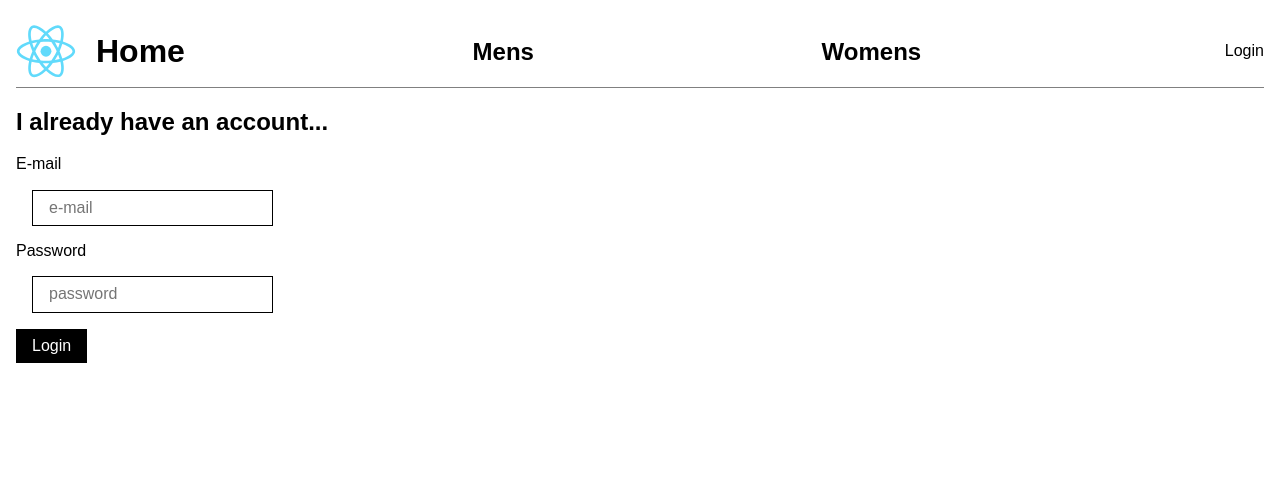
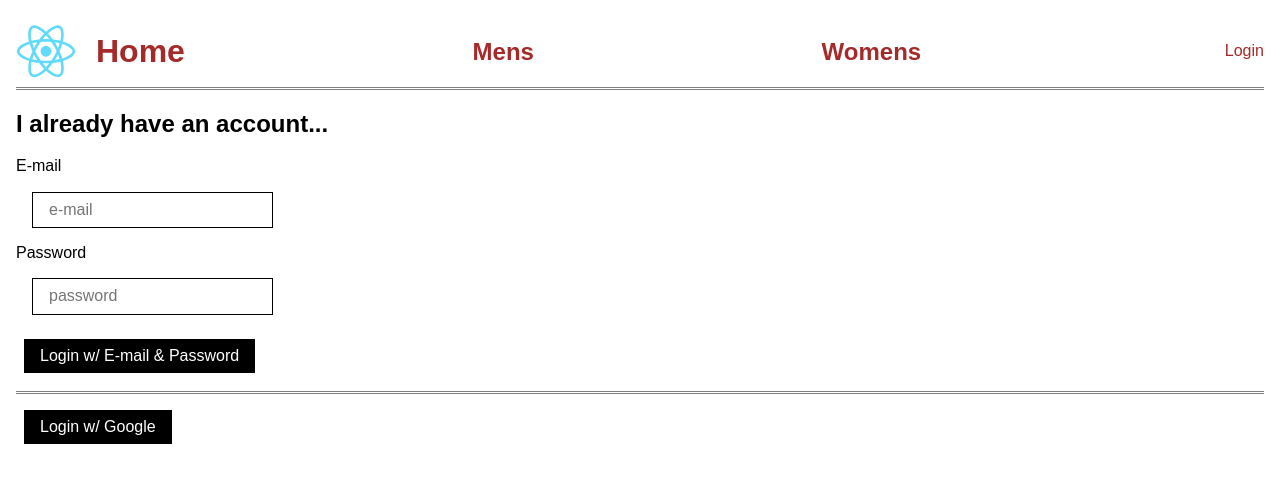
Before and after one commit to brewster1134/ecommerce, a React (Create React App) app: page /login in a window 1280 px wide. Shown: the top 482 px of the page. Built offline with nearby package versions, Linux system fonts and the light colour scheme; no server answers.

Commit message:
firebase w/ basic auth

```diff
--- a/package.json
+++ b/package.json
@@ -6,6 +6,7 @@
     "@testing-library/jest-dom": "^5",
     "@testing-library/react": "^10",
     "@testing-library/user-event": "^10",
+    "firebase": "^7.14.1",
     "react": "^16",
     "react-dom": "^16",
     "react-router-dom": "^5",
--- a/src/App.sass
+++ b/src/App.sass
@@ -2,13 +2,19 @@ body
   font-family: sans-serif
   padding: 1em
   color: black
-  a
+
+  hr
+    padding: 0.05em
+    border-width: 0 0 0.2em 0
+    border-style: double
+    border-color: grey
+
+  a,
+  .anchor
     text-decoration: none
-    color: black
-    &:active,
-    &:visited
-      color: brown
+    color: brown
     &:hover
+      cursor: pointer
       color: grey
 
   form
@@ -20,5 +26,8 @@ body
     button
       background-color: black
       padding: 0.5em 1em
+      margin: 0.5em
       border: none
       color: white
+      &:hover
+        cursor: pointer
--- a/src/app.jsx
+++ b/src/app.jsx
@@ -8,13 +8,35 @@ import HeaderComponent from './components/header.component.jsx'
 import HomePage from './pages/home.page.jsx'
 import LoginPage from './pages/login.page.jsx'
 import StoreData from './pages/store.data.json'
+import { auth } from './utils/firebase.js'
 
-const App = () => (
+class App extends React.Component {
+  authUnsubscribe = null // placeholder for firebase unsubscribe method
+  state = {
+    currentUser: null,
+  }
+
+  componentDidMount() {
+    this.authUnsubscribe = auth.onAuthStateChanged((user) => {
+      this.setState({ currentUser: user })
+    })
+  }
+
+  componentWillUnmount() {
+    this.authUnsubscribe()
+  }
+
+  render() {
+    return (
       <div className='ecommerce'>
-    <HeaderComponent />
+        <HeaderComponent currentUser={this.state.currentUser} />
 
         <Switch>
-      <Route exact path='/' component={() => <HomePage data={StoreData} />} />
+          <Route
+            exact
+            path='/'
+            component={() => <HomePage data={StoreData} />}
+          />
           <Route exact path='/login' component={LoginPage} />
 
           <Route
@@ -31,5 +53,7 @@ const App = () => (
         </Switch>
       </div>
     )
+  }
+}
 
 export default App
--- a/src/components/header.component.jsx
+++ b/src/components/header.component.jsx
@@ -1,10 +1,17 @@
 import React from 'react'
 import { Link } from 'react-router-dom'
+import { auth } from '../utils/firebase.js'
 
 import './header.styles.sass'
 import { ReactComponent as Logo } from '../assets/logo.svg'
 
-const HeaderComponent = () => (
+class HeaderComponent extends React.Component {
+  handleClick() {
+    auth.signOut()
+  }
+
+  render() {
+    return (
       <div className='component-header'>
         <Link className='component-header__home' to='/' key='home'>
           <Logo />
@@ -20,11 +27,22 @@ const HeaderComponent = () => (
         </Link>
 
         <div className='component-header__links'>
+          {this.props.currentUser ? (
+            <div>
+              <span>{this.props.currentUser.displayName}</span>
+              <div class='anchor' onClick={this.handleClick}>
+                Logout
+              </div>
+            </div>
+          ) : (
             <Link to='/login' key='login'>
               Login
             </Link>
+          )}
         </div>
       </div>
     )
+  }
+}
 
 export default HeaderComponent
--- a/src/components/header.styles.sass
+++ b/src/components/header.styles.sass
@@ -1,5 +1,5 @@
 .component-header
-    border-bottom: 0.1em solid grey
+    border-bottom: 0.2em double grey
     justify-content: space-between
     align-items: center
     display: flex
--- a/src/components/login.component.jsx
+++ b/src/components/login.component.jsx
@@ -1,4 +1,6 @@
 import React from 'react'
+
+import { signInWithGoogle } from '../utils/firebase.js'
 
 class LoginComponent extends React.Component {
   constructor(props) {
@@ -44,7 +46,9 @@ class LoginComponent extends React.Component {
             required
           />
 
-          <button type='submit'>Login</button>
+          <button type='submit'>Login w/ E-mail & Password</button>
+          <hr />
+          <button onClick={signInWithGoogle}>Login w/ Google</button>
         </form>
       </div>
     )
--- /dev/null
+++ b/src/utils/firebase.js
@@ -0,0 +1,25 @@
+import firebase from 'firebase/app'
+import 'firebase/firestore'
+import 'firebase/auth'
+
+const config = {
+  apiKey: 'AIzaSyDgGZOYSIY9ms9_nVFTFpEFqG4DWLAlv4U',
+  authDomain: 'react-ecommerce-firebase.firebaseapp.com',
+  databaseURL: 'https://react-ecommerce-firebase.firebaseio.com',
+  projectId: 'react-ecommerce-firebase',
+  storageBucket: 'react-ecommerce-firebase.appspot.com',
+  messagingSenderId: '488577895067',
+  appId: '1:488577895067:web:296cbf424945a67994943e',
+  measurementId: 'G-FSQHQJ1V8Y',
+}
+
+firebase.initializeApp(config)
+
+// create google authentication provider
+const providerGoogle = new firebase.auth.GoogleAuthProvider()
+providerGoogle.setCustomParameters({ prompt: 'select_account' })
+
+export const auth = firebase.auth()
+export const firestore = firebase.firestore()
+export const signInWithGoogle = () => auth.signInWithPopup(providerGoogle)
+export default firebase
```
Also changed, not shown: 1 other file (tests, documents, lock files or other folders). Lines whose indentation alone changed are shown as unchanged.
